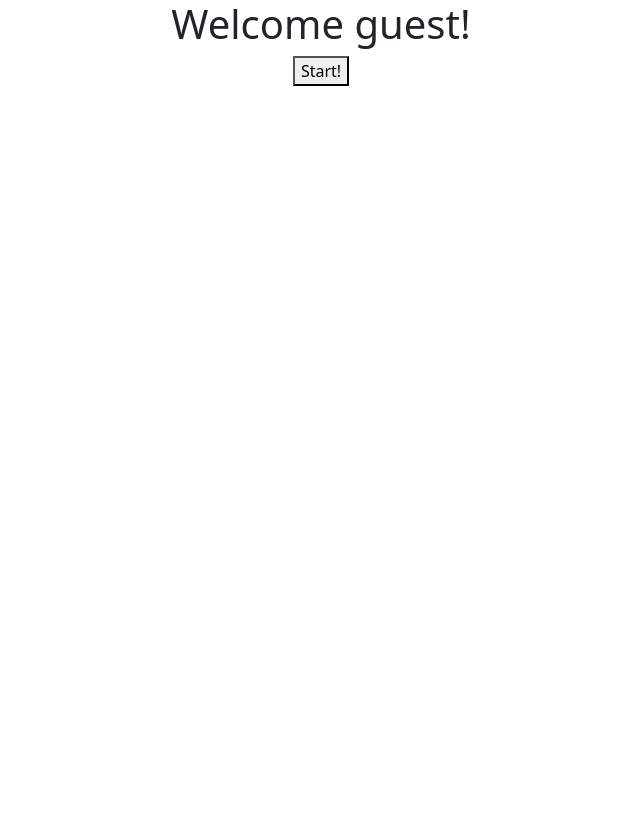
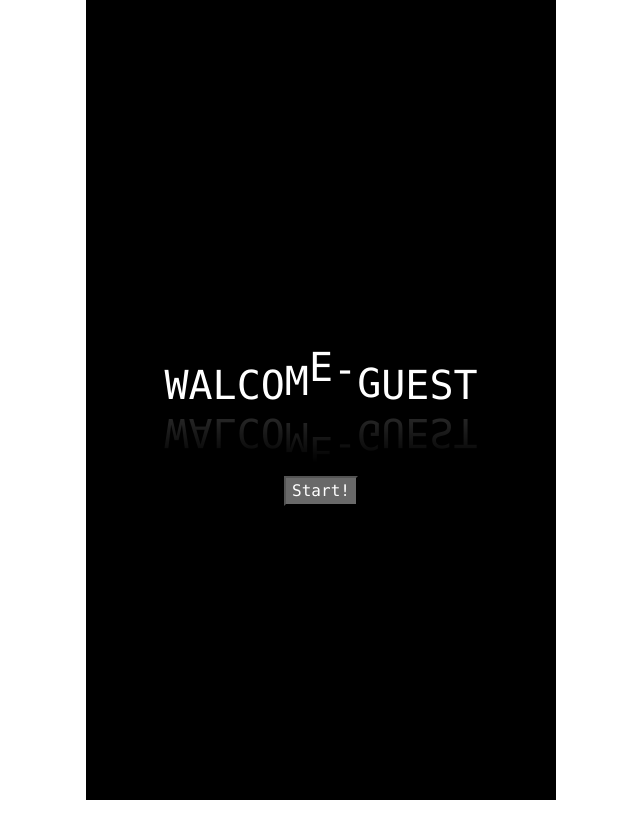
Before and after one commit to ShahafPinto/wordle-game-project, a React (Create React App) app: page / in a window 1280 px wide. Shown: the top 838 px of the page, without its empty margins (319-959 px from the left). Before the commit the page ends 800 px from the top, so only its background shows below. Built offline with nearby package versions, Linux system fonts and the light colour scheme.

Commit message:
added style to welcome page

```diff
--- a/src/App.scss
+++ b/src/App.scss
@@ -1,6 +1,7 @@
 
-#root{
+.appConteiner{
   background-color:  #ffffff;
+}
   .App {
   margin: auto;
   text-align: center;
@@ -116,7 +117,7 @@
       }
     }
   }
-}
+
 
 
 @media only screen and (min-width: 1450px) {
--- a/src/App.tsx
+++ b/src/App.tsx
@@ -1,9 +1,7 @@
-import './App.scss';
 import Board from './components/Board';
 import Header from './components/Header';
 import { useState } from "react";
 import { HeadContext } from "./providers/headContext";
-// import '../node_modules/bootstrap/dist/css/bootstrap.min.css';
 import Welcome from './components/welcome';
 import { GameContext } from "./providers/gameContext";
 import useGame from "./tsx/useGame";
@@ -16,10 +14,11 @@ function App() {
   const [page,setPage] = useState('welcome');
 
   return (
-      <div className="App">
+      <div className="appConteiner">
+        <div className='App'>
         {page === 'welcome' &&
           <>
-            <Welcome setPage={setPage} username={user.getUsername()}/>
+            <Welcome setPage={setPage} username={'walcome-' + user.getUsername()}/>
           </>
         }
         {page ==='enterTheGame' &&
@@ -33,6 +32,7 @@ function App() {
           </>
         }
       </div>
+      </div>
   );
 }
 
--- a/src/components/Board.tsx
+++ b/src/components/Board.tsx
@@ -2,12 +2,17 @@ import { useEffect } from "react";
 import Keyboard from '../components/Keyboard';
 import { GameContext } from "../providers/gameContext";
 import {useContext} from 'react';
-
+import '../App.scss';
 function Board(): JSX.Element{
     const game = useContext(GameContext)
 
-    useEffect(():void=>game?.autoFocus(game.currIndex[0],game.currIndex[1]),[])
-    useEffect(()=>game?.getGuess,game?.row);
+    useEffect(():void=>{
+       // eslint-disable-next-line
+        game?.autoFocus(game.currIndex[0],game.currIndex[1])},[]);
+
+    useEffect(()=>{
+        // eslint-disable-next-line
+        game?.getGuess},game?.row);
 
     return(
         <>
--- a/src/components/Header.tsx
+++ b/src/components/Header.tsx
@@ -3,7 +3,7 @@ import { useContext } from "react";
 import { HeadContext } from "../providers/headContext";
 import InfoModal from "../ModalPopup/infoModal";
 import FormModal from "../ModalPopup/formModal";
-
+import '../App.scss';
 function Header() {
   const user = useContext(HeadContext)
 
--- a/src/components/Keyboard.tsx
+++ b/src/components/Keyboard.tsx
@@ -1,7 +1,7 @@
 import React from 'react';
 import { useContext } from 'react';
 import { GameContext } from '../providers/gameContext';
-
+import '../App.scss';
 
 function Keyboard(): JSX.Element{
     const game = useContext(GameContext)
--- a/src/components/welcome.tsx
+++ b/src/components/welcome.tsx
@@ -1,16 +1,33 @@
-import React from 'react'
+import React, {CSSProperties} from 'react'
+import '../welcome.scss';
 
 interface Iprops{
     setPage:(action: string | ((prevState: string) => string)) => void,
     username:string,
 }
+interface IwelcomeStyle extends CSSProperties{
+  '--i':string;
+}
 
 function Welcome(props:Iprops) {
+    let title:string[] = props.username.split('')
+
+    const getStyle =(index:number)=>{
+      const result:IwelcomeStyle = {
+        '--i': String(index+1)
+      }
+      return result
+    }
 
   return (
-    <div>
-      <h1>Welcome {props.username}!</h1>
-      <button onClick={()=>props.setPage('enterTheGame')}>Start!</button>
+    <div className='welcome-page'>
+      <div className='welcome-title'>
+        <div className='wavy'>
+          {title.map((letter:string,index):JSX.Element=>(<span key={index} style={getStyle(index)}>{letter}</span>))}
+        </div>
+        <button onClick={()=>props.setPage('enterTheGame')}>Start!</button>
+      </div>
+
     </div>
   )
 }
--- /dev/null
+++ b/src/welcome.scss
@@ -0,0 +1,46 @@
+// .appConteiner{
+//     background: #000;
+// }
+.welcome-page{
+    margin: 0;
+    padding: 0;
+    font-family: consolas;
+    .welcome-title{
+        display: flex;
+        flex-direction: column;
+        justify-content: center;
+        align-items: center;
+        min-height: 100vh;
+        background: #000;
+        .wavy{
+            margin: 13%;
+            position: relative;
+            -webkit-box-reflect: below -12px linear-gradient(transparent, rgba(0,0,0,0.2));
+            span{
+                display: inline-block;
+                color: #fff;
+                font-size: 2.5em;
+                text-transform: uppercase;
+                animation: animate 1s ease-in-out infinite;
+                animation-delay: calc(0.1s*var(--i));
+            }
+        }
+        button{
+            background: rgb(105, 105, 105);
+            color: #fff;
+        }
+
+    }
+}
+
+@keyframes animate{
+    0%{
+        transform: translateY(0px);
+    }
+    20%{
+        transform: translateY(-20px);
+    }
+    40%,100%{
+        transform: translateY(0px);
+    }
+}
```
